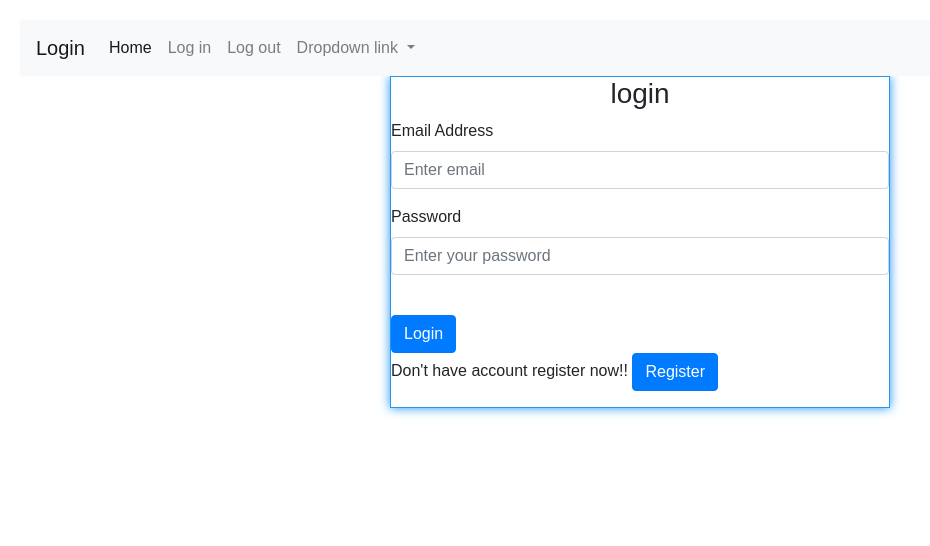
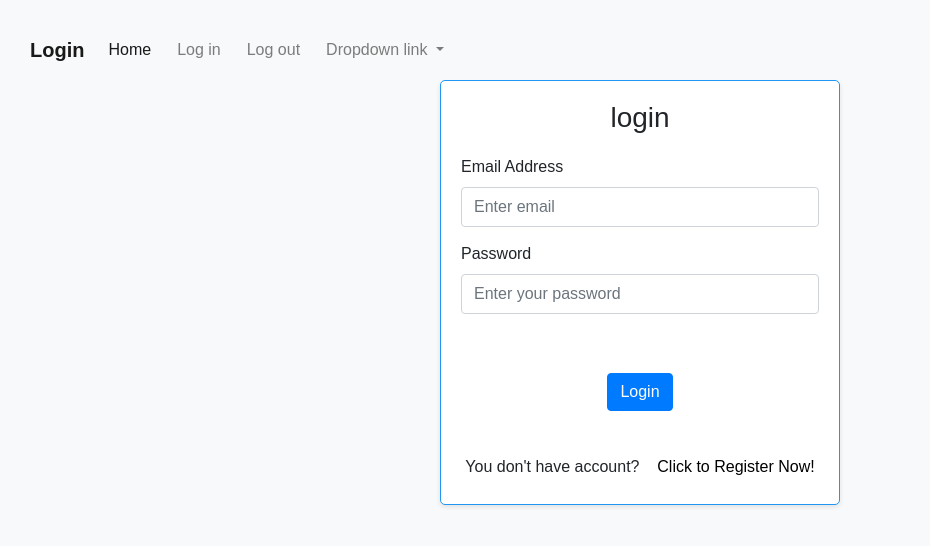
Before and after one commit to Sam1-m00/CS-WhiteBoard-Project, a Flask app: page /login in a window 1280 px wide. Shown: the top 546 px of the page, without its empty margins (0-930 px from the left). Run offline with Flask 3, Linux system fonts and the light colour scheme.

Commit message:
add some pages

```diff
--- a/website/static/base_style.css
+++ b/website/static/base_style.css
@@ -10,8 +10,7 @@ body {
 }
 
 .contentClass {
-    width: 500px;
+    width: 800px;
     margin: 0 auto;
     border: 1px solid var(--primary-color);
-    box-shadow: 0 0 10px var(--primary-color);
 }
--- /dev/null
+++ b/website/static/login_style.css
@@ -0,0 +1,78 @@
+.submitButton {
+    display: flex;
+    justify-content: center;
+    align-items: center;
+  }
+
+  .help-block {
+    position: relative;
+    top: 10px;
+  }
+
+body {
+  background-color: #f8f9fa;
+  font-family: Arial, sans-serif;
+}
+
+.navbar {
+  background-color: #ffffff;
+  padding: 10px;
+}
+
+.navbar-brand {
+  font-weight: bold;
+}
+
+.navbar-nav .nav-item {
+  margin-right: 10px;
+}
+
+.nav-link {
+  color: #000000;
+}
+
+.contentClass {
+  max-width: 400px;
+  height: 425px;
+  margin: 0 auto;
+  padding: 20px;
+  background-color: #ffffff;
+  border-radius: 5px;
+  box-shadow: 0 2px 5px rgba(0, 0, 0, 0.1);
+}
+
+h3 {
+  text-align: center;
+  margin-bottom: 20px;
+}
+
+.form-group {
+  margin-bottom: 15px;
+}
+
+.form-control {
+  height: 40px;
+}
+
+.submitButton {
+  text-align: center;
+  margin-top: 20px;
+}
+
+.help-block {
+  text-align: center;
+  margin-top: 10px;
+  display: block;
+}
+
+.help-block a {
+  color: #000000;
+}
+
+.alert {
+  margin-bottom: 20px;
+}
+
+.alert button.close {
+  outline: none;
+}
--- a/website/templates/login.html
+++ b/website/templates/login.html
@@ -1,6 +1,6 @@
 {% extends "base.html" %}
 {% block title %}Login page{%endblock%}
-{% block StyleSheet %}{%endblock%}
+{% block StyleSheet %}<link href="../static/login_style.css" rel="stylesheet">{%endblock%}
 {% block Navbar %}Login{%endblock%}
 {% block BodyContent %}
 <form action="#" method="POST">
@@ -14,11 +14,11 @@
         <input type="password" class="form-control" id="password" name="password" placeholder="Enter your password">
     </div>
     <br />
-    <button type="submit" class = "btn btn-primary">Login</button>
-
-    <div class="form-group">
-        <label for="password2">Don't have account register now!!</label>
-        <button class="btn btn-primary" action="#">Register</button>
+    <div class="submitButton">
+        <button type="submit" class = "btn btn-primary">Login</button>
+        <br />
     </div>
+    <div style="text-align: center;">
+        <br/><span class="help-block">You don't have account?&nbsp&nbsp&nbsp&nbsp<a href="/register" id="id_signup_link">Click to Register Now!</a></span></div>
 </form>
 {% endblock %}
--- a/website/views.py
+++ b/website/views.py
@@ -9,3 +9,8 @@ views = Blueprint('views', __name__)
 @login_required
 def home():
     return render_template("index.html")
+
+@views.route("/homepage")
+@login_required
+def homepage():
+    return render_template("homepage.html")
```
Also changed, not shown: website/static/index_style.css (added, +57 -0 lines), website/static/register_style.css (added, +69 -0 lines), website/templates/homepage.html (+4 -4 lines), website/templates/index.html (+11 -3 lines), website/templates/register.html (+8 -5 lines).
